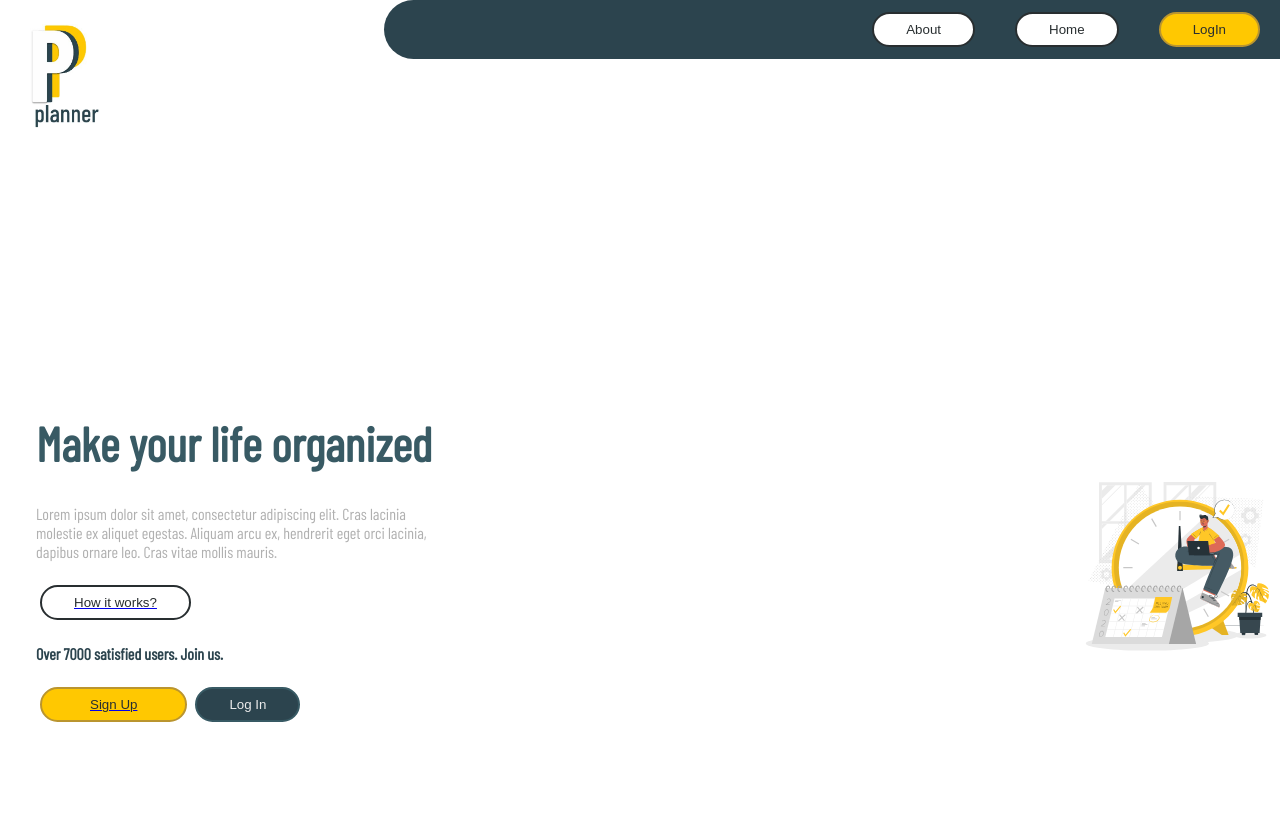
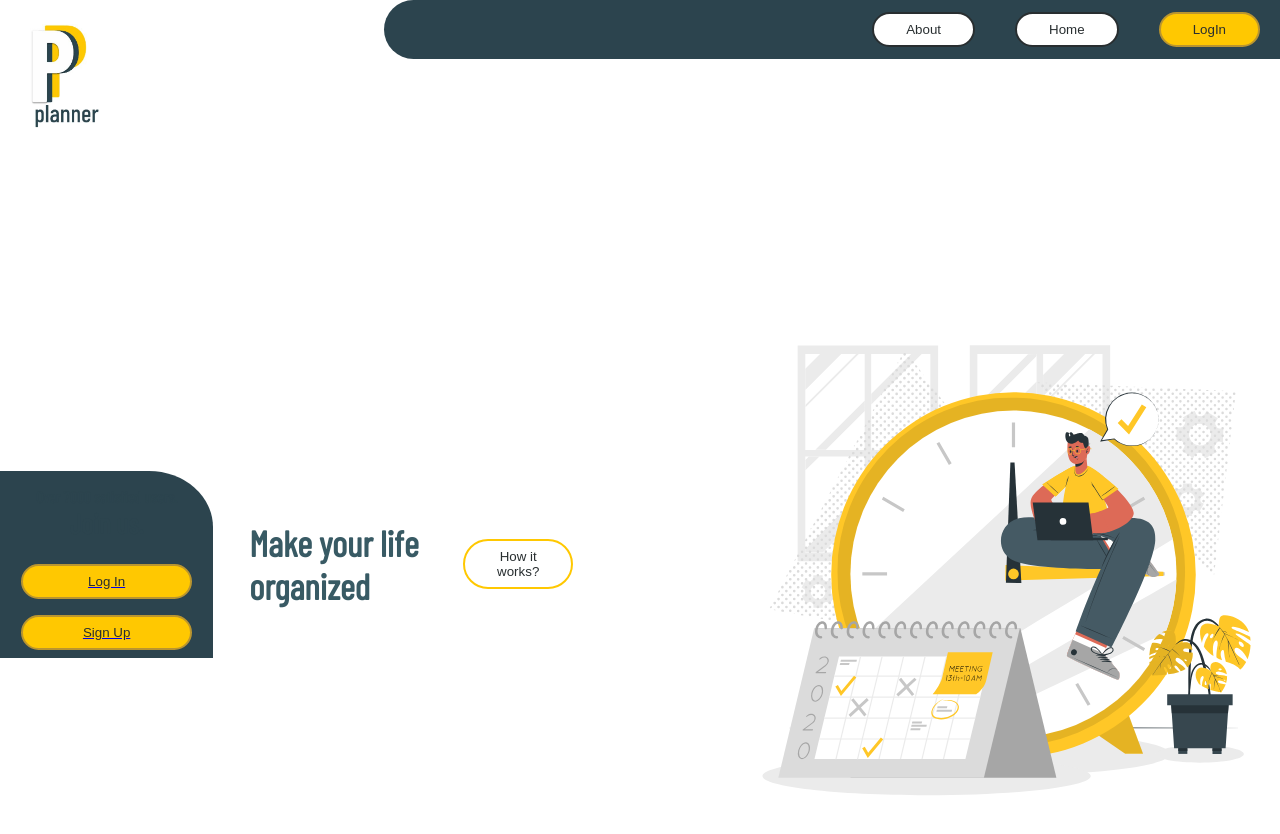
Before and after one commit to monika1127/PlannerApp, a React (Create React App) app: page / in a window 1280 px wide. Shown: the top 834 px of the page. Built offline with nearby package versions, Linux system fonts and the light colour scheme.

Commit message:
home-page layout for mobile

```diff
--- a/src/App.js
+++ b/src/App.js
@@ -2,14 +2,14 @@ import React from 'react'
 import {BrowserRouter as Router,  Switch,  Route}  from 'react-router-dom'
 
 import AboutSlider from './Pages/FrontPage.js/AboutSlider';
-import FrontPage from './Pages/FrontPage.js/FrontPage';
+import HomePage from './Pages/FrontPage.js/HomePage';
 import SignIn from './Pages/FrontPage.js/SignIn'
 
 function App() {
   return (
     <Router>
       <Switch>
-        <Route exact path='/' component={FrontPage}/>
+        <Route exact path='/' component={HomePage}/>
         <Route exact path='/about' component={AboutSlider}/>
         <Route exact path='/signin' component={SignIn}/>
       </Switch>
--- a/src/Pages/FrontPage.js/FrontPage.js
+++ /dev/null
@@ -1,51 +0,0 @@
-import React from 'react'
-import { Link } from 'react-router-dom'
-import themePicture from '../../assets/pictures/time-management.svg'
-import Button from '../../Components/Button'
-import Layout from '../../Components/Layout'
-
-const FrontPage = () => {
-    return (
-        <Layout logoStatus='on'>
-            <div className='front-page__theme'>
-                <img src={themePicture} className='theme__picture' alt='time-management-picture' />
-            </div>
-            {/* for mobile */}
-            <div className='front-page__about'>
-                <div className='about__slogan'>Make your life organized</div>
-                <Link to='/about'>
-                    <Button size='small' color='secondary-neutral'>How it works?</Button>
-                </Link>
-            </div>
-            <div className='front-page__signIn'>
-                <div className='signIn__slogan'>Join Us</div>
-                <Button size='full' color='secondary'>Log In</Button>
-                <Link to='/signin'>
-                <Button size='full' color='secondary'>Sign Up</Button>
-                </Link>
-            </div>
-            {/* for desktop */}
-            <div className='front-page__info-container--desktop'>
-                <div className='front-page__about--desktop'>
-                    <div className='about__slogan'>Make your life organized</div>
-                    <div className='about__text'>Lorem ipsum dolor sit amet, consectetur adipiscing elit. Cras lacinia molestie ex aliquet egestas. Aliquam arcu ex, hendrerit eget orci lacinia, dapibus ornare leo. Cras vitae mollis mauris. </div>
-                    <Link to='/about'>
-                        <Button size='small' color='primary-neutral'>How it works?</Button>
-                    </Link>
-                </div>
-                <div className='front-page__signIn--desktop'>
-
-                    <div className='signIn__slogan'>Over 7000 satisfied users. <span className='signIn__slogan'>Join us.</span></div>
-                    <div className='signIn__buttons'>
-                        <Link to='/signin'>
-                        <Button size='large' color='secondary'>Sign Up</Button>
-                        </Link>
-                        <Button size='small' color='primary'>Log In</Button>
-                    </div>
-
-                </div>
-            </div>
-        </Layout>
-    )
-}
-export default FrontPage
--- /dev/null
+++ b/src/Pages/FrontPage.js/HomePage.js
@@ -0,0 +1,36 @@
+import React from 'react'
+import { Link } from 'react-router-dom'
+import themePicture from '../../assets/pictures/time-management.svg'
+import Button from '../../Components/Button'
+import Layout from '../../Components/Layout'
+
+const HomePage = () => {
+    return (
+        <Layout logoStatus='on'>
+            <div className='home-page__theme'>
+                <img src={themePicture} className='theme__picture' alt='time-management-picture' />
+            </div>
+            {/* for mobile */}
+            <div className='home-page__about-app'>
+                <div className='about__slogan'>Make your life organized</div>
+                <div className='about__text'>Lorem ipsum dolor sit amet, consectetur adipiscing elit. Cras lacinia molestie ex aliquet egestas. Aliquam arcu ex, hendrerit eget orci lacinia, dapibus ornare leo. Cras vitae mollis mauris. </div>
+                <Link to='/about' className='about__link'>
+                    <Button size='small' color='secondary-neutral'>How it works?</Button>
+                </Link>
+            </div>
+            <div className='home-page__signIn'>
+                <div className='signIn__slogan'>
+                    <div className='signIn__slogan--additionall'>Over 7000 satisfied users.</div>
+                    <div className='signIn__slogan--main'>Join us.</div>
+                </div>
+                <Link to='/signin' className='signIn__btn'>
+                    <Button size='full' color='secondary'>Log In</Button>
+                </Link>
+                <Link to='/signin' className='signIn__btn'>
+                    <Button size='full' color='secondary'>Sign Up</Button>
+                </Link>
+            </div>
+        </Layout>
+    )
+}
+export default HomePage
--- a/src/stylesheet/application.css
+++ b/src/stylesheet/application.css
@@ -86,35 +86,40 @@
   }
 }
 
-.front-page__theme {
-  width: 100%;
+.theme__picture {
+  display: block;
+  margin-left: auto;
+  max-width: 80%;
 }
 
-.front-page__theme .theme__picture {
-  display: block;
-  margin-left: auto;
-  width: 80%;
-}
-
-.front-page__about {
+.home-page__about-app {
   display: -webkit-box;
   display: -ms-flexbox;
   display: flex;
+  -webkit-box-align: center;
+      -ms-flex-align: center;
+          align-items: center;
   -webkit-box-pack: start;
       -ms-flex-pack: start;
           justify-content: flex-start;
-  -webkit-box-align: center;
-      -ms-flex-align: center;
-          align-items: center;
+  padding: 16px;
 }
 
-.front-page__about .about__slogan {
+.home-page__about-app .about__slogan {
   font-size: 36px;
   color: #385a64;
-  padding: 16px 24px 16px 0px;
+  padding-right: 16px;
 }
 
-.front-page__signIn {
+.home-page__about-app .about__text {
+  display: none;
+}
+
+.home-page__about-app .about__link {
+  text-decoration: none;
+}
+
+.home-page__signIn {
   width: 100%;
   background-color: #2c444e;
   -webkit-box-flex: 1;
@@ -124,49 +129,65 @@
   display: -webkit-box;
   display: -ms-flexbox;
   display: flex;
+  -webkit-box-align: center;
+      -ms-flex-align: center;
+          align-items: center;
+  -webkit-box-pack: center;
+      -ms-flex-pack: center;
+          justify-content: center;
   -webkit-box-orient: vertical;
   -webkit-box-direction: normal;
       -ms-flex-direction: column;
           flex-direction: column;
+}
+
+.signIn__slogan {
+  padding: 16px 0px;
+  color: #b0b0b0;
+  display: -webkit-box;
+  display: -ms-flexbox;
+  display: flex;
+  -webkit-box-align: center;
+      -ms-flex-align: center;
+          align-items: center;
   -webkit-box-pack: center;
       -ms-flex-pack: center;
           justify-content: center;
+  -webkit-box-orient: vertical;
+  -webkit-box-direction: normal;
+      -ms-flex-direction: column;
+          flex-direction: column;
+}
+
+.signIn__slogan .signIn__slogan--additionall {
+  font-size: 16px;
+}
+
+.signIn__slogan .signIn__slogan--main {
+  font-size: 28px;
+}
+
+.signIn__btn {
+  width: 100%;
+  margin: 8px 0px;
+  display: -webkit-box;
+  display: -ms-flexbox;
+  display: flex;
   -webkit-box-align: center;
       -ms-flex-align: center;
           align-items: center;
-}
-
-.front-page__signIn .signIn__slogan {
-  font-size: 28px;
-  color: #b0b0b0;
-  padding: 16px 0px;
-}
-
-.front-page__info-container--desktop {
-  display: none;
+  -webkit-box-pack: center;
+      -ms-flex-pack: center;
+          justify-content: center;
 }
 
 @media (min-width: 768px) {
-  .front-page__about {
-    display: none;
-  }
-  .front-page__signIn {
-    display: none;
-  }
-  .front-page__info-container--desktop {
-    display: block;
-  }
-  .front-page__theme {
+  .home-page__theme {
     -webkit-box-flex: 0;
         -ms-flex: 0 1 1;
             flex: 0 1 1;
   }
-  .front-page__theme .theme__picture {
-    display: block;
-    margin-left: auto;
-    width: 200px;
-  }
-  .front-page__info-container--desktop {
+  .home-page__about-app {
     -webkit-box-flex: 0;
         -ms-flex: 0 0 1;
             flex: 0 0 1;
@@ -177,7 +198,7 @@
     font-size: 36px;
     font-weight: 600;
     color: #2c444e;
-    padding: 16px 24px 16px 0px;
+    padding: 16px;
   }
   .about__text {
     font-size: 16px;
@@ -328,7 +349,6 @@
 .button {
   display: block;
   cursor: pointer;
-  margin: auto;
 }
 
 .button:hover {
--- a/src/stylesheet/application.sass
+++ b/src/stylesheet/application.sass
@@ -1,10 +1,11 @@
 @import 'base/variables'
 @import 'base/fonts'
+@import 'base/_mixins'
 // @import 'base/breakpoints'
 
 @import 'components/_aboutItem'
 @import 'components/_aboutSlider'
-@import  'components/_frontPage'
+@import  'components/_homePage'
 @import 'components/_navbar'
 @import 'components/_signin'
 
--- /dev/null
+++ b/src/stylesheet/base/_mixins.sass
@@ -0,0 +1,4 @@
+@mixin flex-centered()
+    display: flex
+    align-items: center
+    justify-content: center
--- a/src/stylesheet/components/_frontPage.sass
+++ b/src/stylesheet/components/_homePage.sass
@@ -1,53 +1,50 @@
-.front-page__theme
-    width: 100%
-    .theme__picture
-        display: block
-        margin-left: auto
-        width: 80%
+.theme__picture
+    display: block
+    margin-left: auto
+    max-width: 80%
 
-.front-page__about
+.home-page__about-app
     display: flex
+    align-items: center
     justify-content: flex-start
-    align-items: center
+    padding: 16px
     .about__slogan
         font-size: $font-size-xl
         color: $primary-light
-        padding: 16px 24px 16px 0px
+        padding-right: 16px
+    .about__text
+        display: none
+    .about__link
+        text-decoration: none
 
-.front-page__signIn
+.home-page__signIn
     width: 100%
     background-color: $primary
     flex: 1
     border-top-right-radius: 30%
-    display: flex
+    @include flex-centered
     flex-direction: column
-    justify-content: center
-    align-items: center
-    .signIn__slogan
+
+.signIn__slogan
+    padding: 16px 0px
+    color: $neutral-dark
+    @include flex-centered
+    flex-direction: column
+    .signIn__slogan--additionall
+        font-size: $font-size-sm
+    .signIn__slogan--main
         font-size: $font-size-lg
-        color: $neutral-dark
-        padding: 16px 0px
 
-.front-page__info-container--desktop
-    display: none
+.signIn__btn
+    width: 100%
+    margin: 8px 0px
+    @include flex-centered
 
 @media(min-width: 768px)
-    .front-page__about
-        display: none
-    .front-page__signIn
-        display: none
+    .home-page__theme
+        flex: 0 1 1
 
-    .front-page__info-container--desktop
-        display: block
-
-    .front-page__theme
-        flex: 0 1 1
-        .theme__picture
-            display: block
-            margin-left: auto
-            width: 200px
-
-    .front-page__info-container--desktop
+    .home-page__about-app
         flex: 0 0 1
         max-width: 400px
         padding: 36px
@@ -56,7 +53,7 @@
         font-size: $font-size-xl
         font-weight: $font-weight-bold
         color: $primary
-        padding: 16px 24px 16px 0px
+        padding: 16px
 
     .about__text
         font-size: $font-size-sm
--- a/src/stylesheet/shared/_buttons.sass
+++ b/src/stylesheet/shared/_buttons.sass
@@ -1,7 +1,6 @@
 .button
     display: block
     cursor: pointer
-    margin: auto
     &:hover
         opacity: 0.8
 
```
Also changed, not shown: 1 other file (tests, documents, lock files or other folders).
